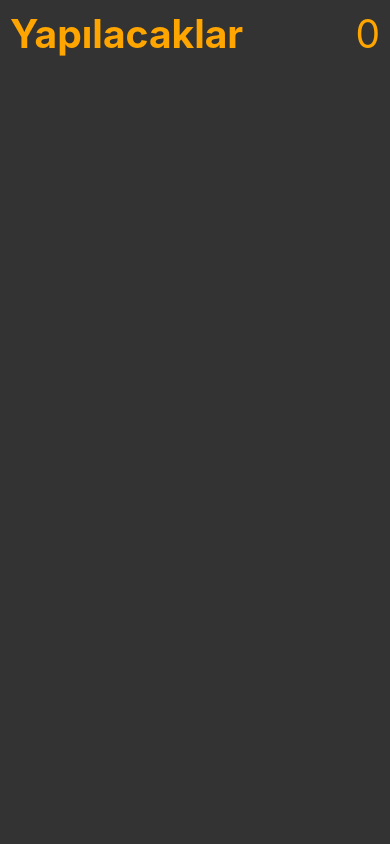
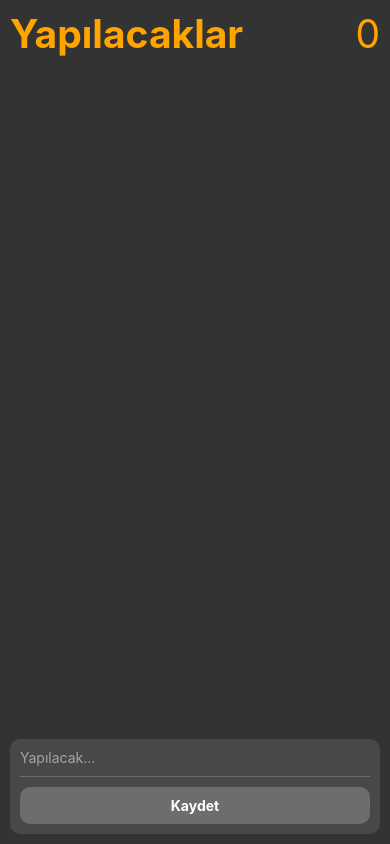
Before and after one commit to mehmetext/rn_todo, a React Native app: screen / in a window 390 px wide. Built offline with nearby package versions, Linux system fonts and the light colour scheme.

Commit message:
Add componenti eklendi

```diff
--- a/src/App.js
+++ b/src/App.js
@@ -1,11 +1,20 @@
-import {SafeAreaView, StyleSheet} from 'react-native';
-import React from 'react';
+import {SafeAreaView, StyleSheet, View} from 'react-native';
+import React, {useState} from 'react';
 import Header from './components/Header';
+import Add from './components/Add';
 
 export default function App() {
+  const [todos, setTodos] = useState([]);
+
+  const handleAdd = todo => {
+    console.log('Ekle:', todo);
+  };
+
   return (
     <SafeAreaView style={styles.container}>
       <Header />
+      <View style={{flex: 1}} />
+      <Add add={handleAdd} />
     </SafeAreaView>
   );
 }
--- /dev/null
+++ b/src/components/Add.js
@@ -0,0 +1,67 @@
+import {
+  StyleSheet,
+  Text,
+  TextInput,
+  TouchableOpacity,
+  View,
+} from 'react-native';
+import React, {useState} from 'react';
+
+export default function Add({add}) {
+  const [todo, setTodo] = useState('');
+
+  return (
+    <View style={styles.container}>
+      <TextInput
+        value={todo}
+        onChangeText={text => setTodo(text)}
+        placeholder="Yapılacak..."
+        placeholderTextColor={'rgba(255,255,255,0.5)'}
+        style={styles.input}
+      />
+      <TouchableOpacity
+        disabled={!(todo.trim() !== '')}
+        onPress={() => {
+          add(todo);
+        }}>
+        <View
+          style={todo.trim() !== '' ? styles.button : styles.disabledButton}>
+          <Text style={styles.buttonText}>Kaydet</Text>
+        </View>
+      </TouchableOpacity>
+    </View>
+  );
+}
+
+const styles = StyleSheet.create({
+  container: {
+    padding: 10,
+    margin: 10,
+    borderRadius: 10,
+    backgroundColor: 'rgba(255,255,255,0.1)',
+  },
+  input: {
+    borderBottomWidth: 1,
+    borderBottomColor: 'rgba(255,255,255,0.2)',
+    color: 'white',
+    paddingBottom: 10,
+  },
+  button: {
+    backgroundColor: 'orange',
+    padding: 10,
+    alignItems: 'center',
+    marginTop: 10,
+    borderRadius: 10,
+  },
+  disabledButton: {
+    backgroundColor: 'rgba(255,255,255,0.2)',
+    padding: 10,
+    alignItems: 'center',
+    marginTop: 10,
+    borderRadius: 10,
+  },
+  buttonText: {
+    color: 'white',
+    fontWeight: 'bold',
+  },
+});
```
